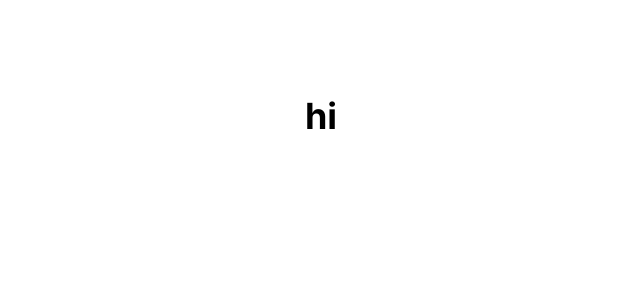
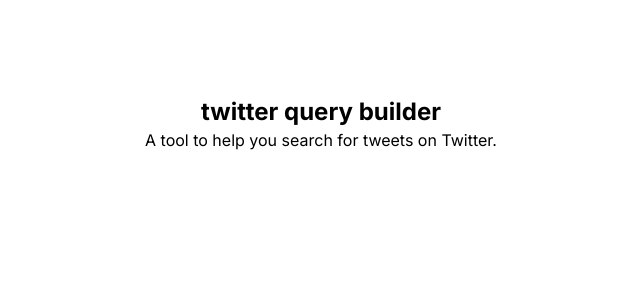
Before and after one commit to jarrensj/twitter-query-builder, a Next.js app: page / in a window 1280 px wide. Shown: the top 300 px of the page, without its empty margins (319-959 px from the left). Built offline with nearby package versions, Linux system fonts and the light colour scheme.

Commit message:
add title and description to page

```diff
--- a/app/page.tsx
+++ b/app/page.tsx
@@ -3,9 +3,12 @@
 export default function Home() {
   return (
     <main className="flex min-h-screen flex-col items-center p-24">
-      <h1 className="text-4xl font-bold text-center">
-        hi
+      <h1 className="text-2xl font-bold text-center">
+        twitter query builder
       </h1>
+      <p className="text-center">
+        A tool to help you search for tweets on Twitter.
+      </p>
     </main>
   );
 }
```
